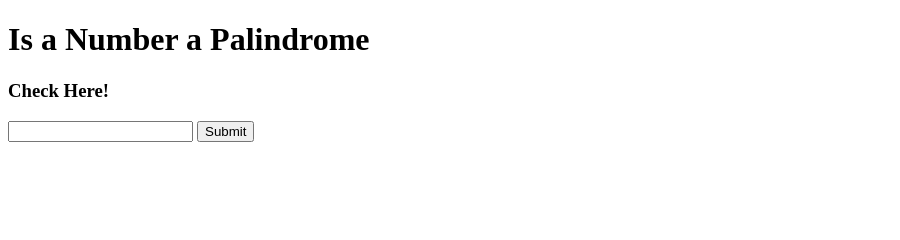
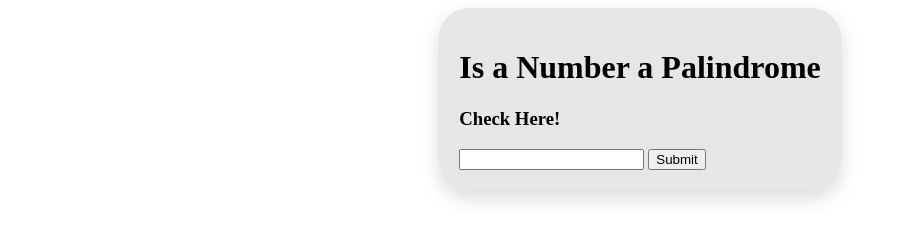
Before and after one commit to Abigail-Trapp/leetcode-palindrome-number, a plain HTML site: page index.html in a window 1280 px wide. Shown: the whole page, without its empty margins (0-900 px from the left). Drawn offline with Linux system fonts and the light colour scheme.

Commit message:
css styling

```diff
--- a/index.html
+++ b/index.html
@@ -8,7 +8,7 @@
     <title>Palindrome Test</title>
 </head>
 <body>
-    <div>
+    <div id="form">
     <h1>Is a Number a Palindrome</h1>
     <h3>Check Here!</h3>
     <form>
--- a/style.css
+++ b/style.css
@@ -0,0 +1,11 @@
+#form{
+    min-width: 30px;
+    background: #e6e6e6;
+    box-shadow: 0px 8px 20px 0px rgba(0, 0, 0, 0.15);
+    border-radius: 30px;
+    padding: 20px 20px 20px 20px;
+}
+body{
+    display: flex;
+    justify-content: center;
+}
```
